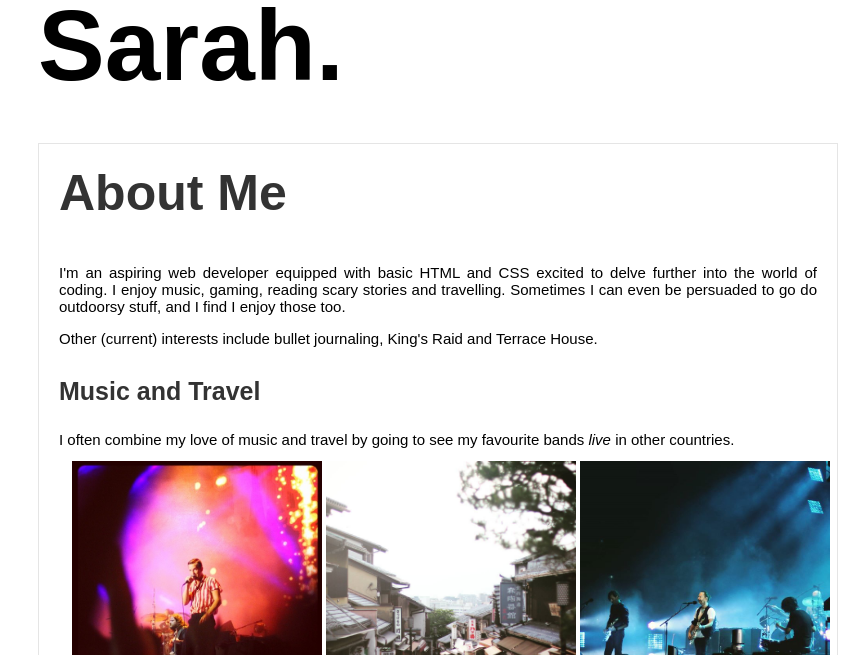
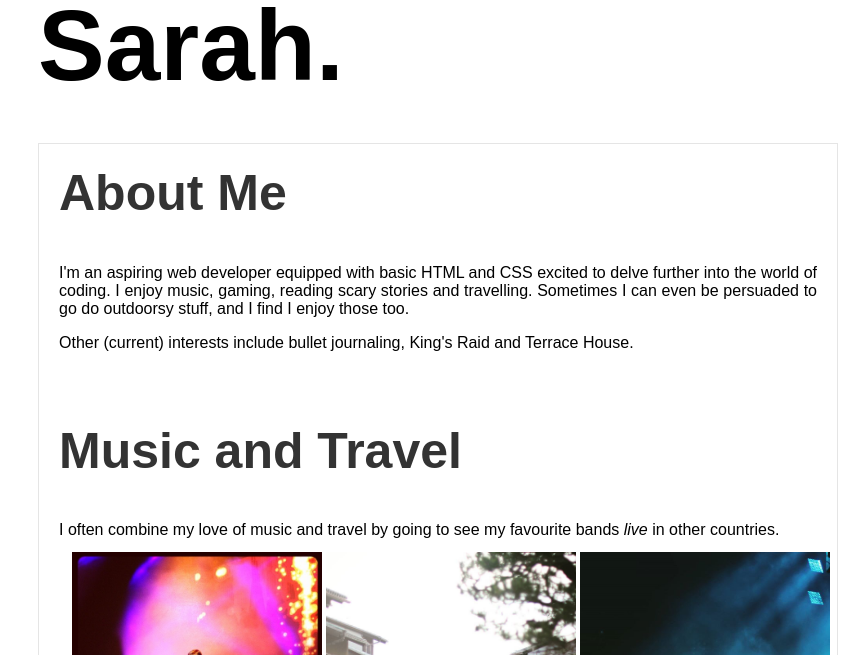
Before and after one commit to sarahroslan/sarahroslan.github.io, a plain HTML site: page index.html in a window 768 px wide. Shown: the part 145-800 px from the top of the page, 868 px wide, since content can reach past the window. Drawn offline with Linux system fonts and the light colour scheme.

Commit message:
Add files via upload

```diff
--- a/index.html
+++ b/index.html
@@ -33,7 +33,7 @@
 
 		</header>
 
-		<div>
+		</div>
 
 		<div id="left">
 			<section>
@@ -44,13 +44,14 @@
 					<p>I'm an aspiring web developer equipped with basic HTML and CSS excited to delve further into the world of coding. I enjoy music, gaming, reading scary stories and travelling. Sometimes I can even be persuaded to go do outdoorsy stuff, and I find I enjoy those too. </p>
 
 
-					<p>Other (current) interests include bullet journaling, King's Raid and Terrace House.</p>
+					<p>Other (current) interests include bullet journaling, King's Raid and Terrace House.</p><br><br><br>
 
 			</section>
 
 			<section><!--Gallery-->
 
-				<h3>Music and Travel</h3>
+
+				<h2>Music and Travel</h2>
 
 				<p>I often combine my love of music and travel by going to see my favourite bands <em>live</em> in other countries.
 
--- a/style.css
+++ b/style.css
@@ -4,18 +4,16 @@ header {
 
 }
 
-@media only screen and (min-width: 320px) and (max-width: 768px) {
+@media only screen and (min-width: 480px) and (max-width: 768px) {
 
 
 	body {
 
-		display:flex;
-		align-items:space-between;
+		align-content:space-between;
+
 	}
-
 	nav li {
-		display:inline-block;
-		padding-right: 0.5em;
+		display:block
 
 	}
 
@@ -23,8 +21,8 @@ header {
 		display:block;
 		float:none;
 		width:auto;
-		margin:none;
-		align-content: center
+		margin:auto;
+
 
 	}
 
@@ -33,8 +31,7 @@ header {
 		display:block;
 		float:none;
 		width:auto;
-		margin:none;
-		align-content: center;
+		margin:auto;
 
 	}
 
@@ -140,7 +137,7 @@ h3 {
 }
 
 p  {
-	font-size:15px;
+	font-size:1em;
 	font-family:Arial, "Verdana";
 }
 
@@ -156,11 +153,6 @@ td {
 	justify-content: center;
 }
 
-
-
-
-
-
 footer p {
 
 	box-sizing: border-box;
```
